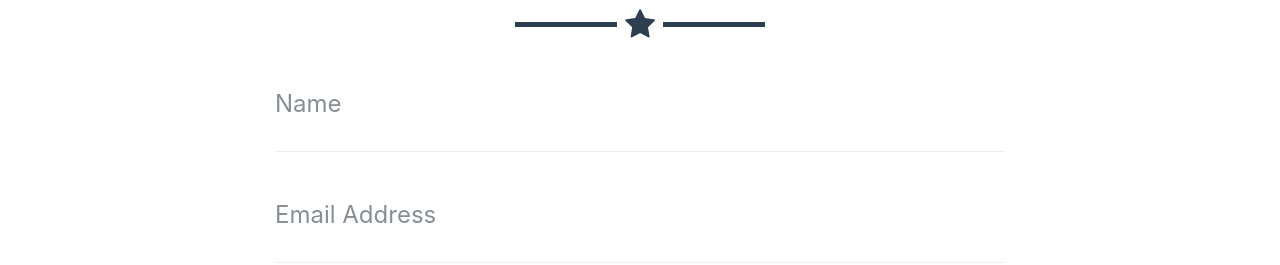
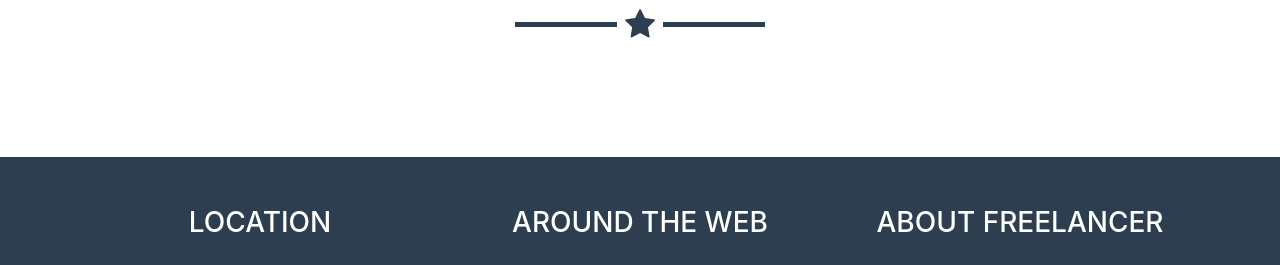
Before and after one commit to BatneCristin/BatneCristin.github.io, a website with bundled scripts: page index.html in a window 1280 px wide. Shown: the part 2428-2693 px from the top of the page. Built offline with nearby package versions, Linux system fonts and the light colour scheme; a script that the page names is missing.

Commit message:
commit changes

```diff
--- a/index.html
+++ b/index.html
@@ -164,11 +164,11 @@
       <div class="container">
         <h2 class="text-center">Contact Me</h2>
         <hr class="star-primary">
-        <div class="row">
+<!--        <div class="row">
           <div class="col-lg-8 mx-auto">
             <!-- To configure the contact form email address, go to mail/contact_me.php and update the email address in the PHP file on line 19. -->
             <!-- The form should work on most web servers, but if the form is not working you may need to configure your web server differently. -->
-            <form name="sentMessage" id="contactForm" novalidate>
+<!--            <form name="sentMessage" id="contactForm" novalidate>
               <div class="control-group">
                 <div class="form-group floating-label-form-group controls">
                   <label>Name</label>
@@ -205,7 +205,7 @@
             </form>
           </div>
         </div>
-      </div>
+      </div> -->
 <div id="disqus_thread"></div>
 <script>
 
```
